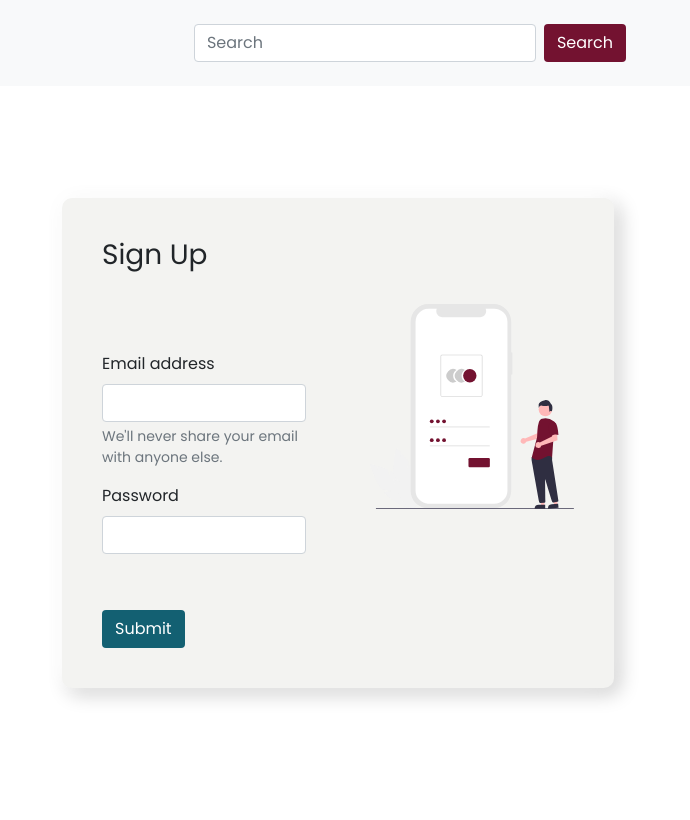
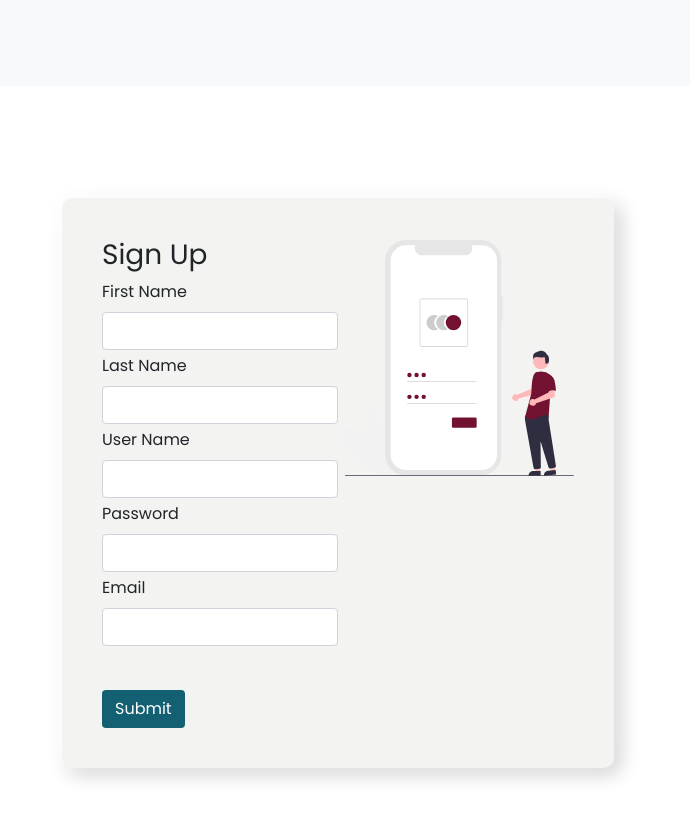
Before and after one commit to nicholasmyuschak/sa-ptype-2, a plain HTML site: page signup.html in a window 1280 px wide. Shown: the full height of the page, 590-1280 px from the left. Drawn offline with nearby package versions, Linux system fonts and the light colour scheme.

Commit message:
update signup.html
*Added text input boxes for sign up page

```diff
--- a/signup.html
+++ b/signup.html
@@ -42,8 +42,6 @@
       padding: 2.5em;
       display: grid;
       grid-template-columns: repeat(6, 1fr);
-      grid-auto-rows: minmax(50px, auto);
-      grid-gap: 4em;
     }
 
     .heading,
@@ -51,6 +49,7 @@
     .pic {
       grid-column: 1/7;
     }
+
     @media only screen and (min-width: 768px) {
       .heading {
         grid-column: 1/7;
@@ -138,15 +137,6 @@
               </ul>
             </li>
           </ul>
-          <form class="d-flex">
-            <input
-              class="form-control me-2"
-              type="search"
-              placeholder="Search"
-              aria-label="Search"
-            />
-            <button class="btn dark-red-bg" type="submit">Search</button>
-          </form>
         </div>
       </div>
     </nav>
@@ -185,9 +175,9 @@
               </div>
               <div class="form">
                 <form>
-                  <div class="mb-3">
+                  <div class="mb-1">
                     <label for="exampleInputEmail1" class="form-label"
-                      >Email address</label
+                      >First Name</label
                     >
                     <input
                       type="email"
@@ -195,13 +185,41 @@
                       id="exampleInputEmail1"
                       aria-describedby="emailHelp"
                     />
-                    <div id="emailHelp" class="form-text">
-                      We'll never share your email with anyone else.
-                    </div>
                   </div>
-                  <div class="mb-3">
+                  <div class="mb-1">
+                    <label for="exampleInputEmail1" class="form-label"
+                      >Last Name</label
+                    >
+                    <input
+                      type="email"
+                      class="form-control"
+                      id="exampleInputEmail1"
+                      aria-describedby="emailHelp"
+                    />
+                  </div>
+                  <div class="mb-1">
+                    <label for="exampleInputPassword1" class="form-label"
+                      >User Name</label
+                    >
+                    <input
+                      type="password"
+                      class="form-control"
+                      id="exampleInputPassword1"
+                    />
+                  </div>
+                  <div class="mb-1">
                     <label for="exampleInputPassword1" class="form-label"
                       >Password</label
+                    >
+                    <input
+                      type="password"
+                      class="form-control"
+                      id="exampleInputPassword1"
+                    />
+                  </div>
+                  <div class="mb-1">
+                    <label for="exampleInputPassword1" class="form-label"
+                      >Email</label
                     >
                     <input
                       type="password"
@@ -214,7 +232,11 @@
                 </form>
               </div>
               <div class="pic">
-                <img class="img-fluid" src="images/signup.svg" alt="lady" />
+                <img
+                  class="img-fluid mt-md-2"
+                  src="images/signup.svg"
+                  alt="lady"
+                />
               </div>
             </div>
           </div>
@@ -229,11 +251,5 @@
       integrity="sha384-ka7Sk0Gln4gmtz2MlQnikT1wXgYsOg+OMhuP+IlRH9sENBO0LRn5q+8nbTov4+1p"
       crossorigin="anonymous"
     ></script>
-
-    <!-- Option 2: Separate Popper and Bootstrap JS -->
-    <!--
-    <script src="https://cdn.jsdelivr.net/npm/@popperjs/core@2.10.2/dist/umd/popper.min.js" integrity="sha384-7+zCNj/IqJ95wo16oMtfsKbZ9ccEh31eOz1HGyDuCQ6wgnyJNSYdrPa03rtR1zdB" crossorigin="anonymous"></script>
-    <script src="https://cdn.jsdelivr.net/npm/bootstrap@5.1.3/dist/js/bootstrap.min.js" integrity="sha384-QJHtvGhmr9XOIpI6YVutG+2QOK9T+ZnN4kzFN1RtK3zEFEIsxhlmWl5/YESvpZ13" crossorigin="anonymous"></script>
-    -->
   </body>
 </html>
```
